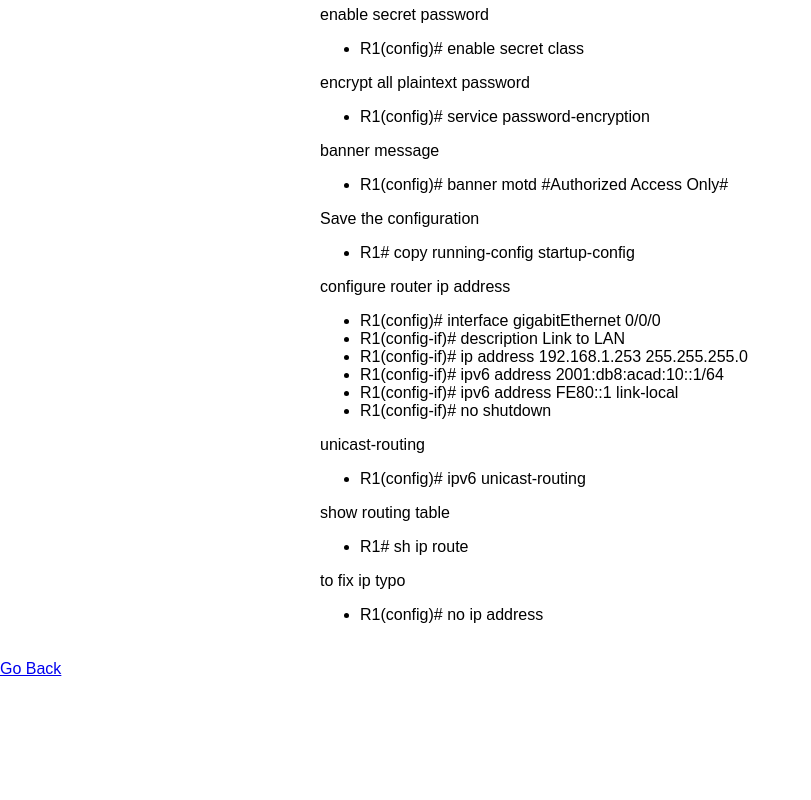
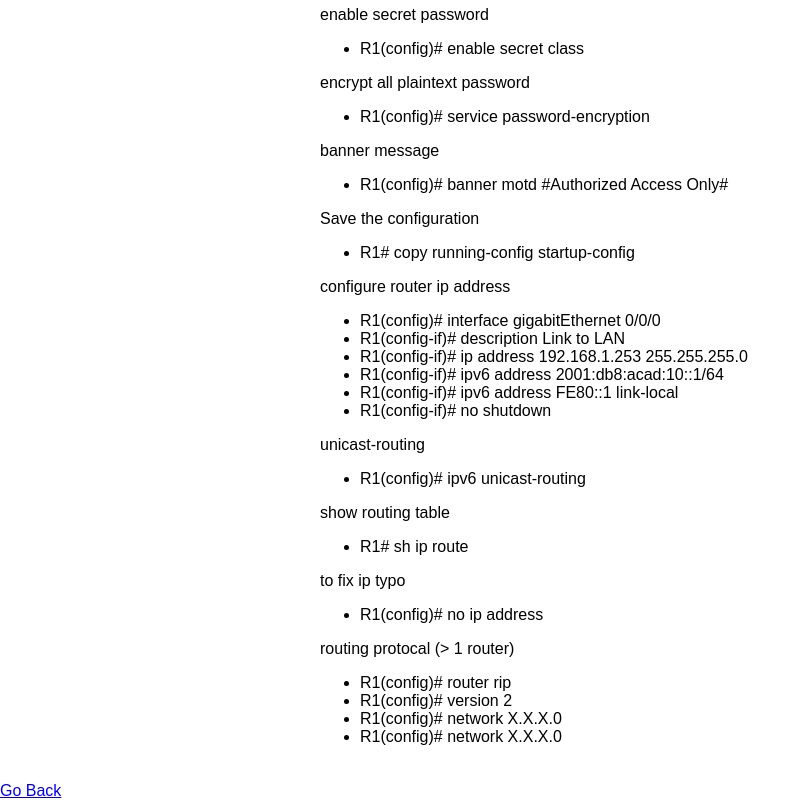
Before and after one commit to yonghoow/static-web-app, a website: page src/CIML001/router_config.html in a window 1280 px wide. Shown: the part 448-1248 px from the top of the page, without its empty margins (0-811 px from the left). Before the commit the page ends 1126 px from the top, so only its background shows below. Drawn offline with Linux system fonts and the light colour scheme.

Commit message:
added routing protocol

```diff
--- a/src/CIML001/router_config.html
+++ b/src/CIML001/router_config.html
@@ -76,6 +76,14 @@
       <li>R1(config)# no ip address</li>
     </ul>
 
+    <p>routing protocal (> 1 router)</p>
+    <ul>
+      <li>R1(config)# router rip</li>
+      <li>R1(config)# version 2</li>
+      <li>R1(config)# network X.X.X.0</li>
+      <li>R1(config)# network X.X.X.0</li>
+    </ul>
+
   </main>
 
    <a href="../index.html">Go Back</a>
```
